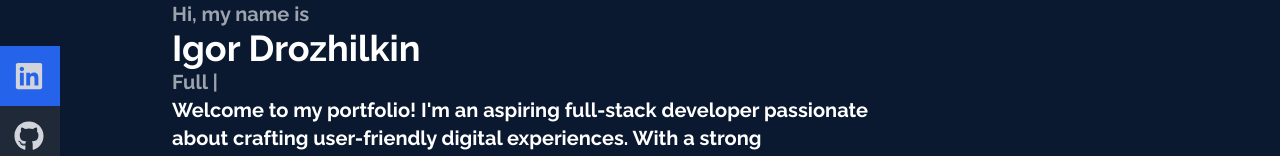
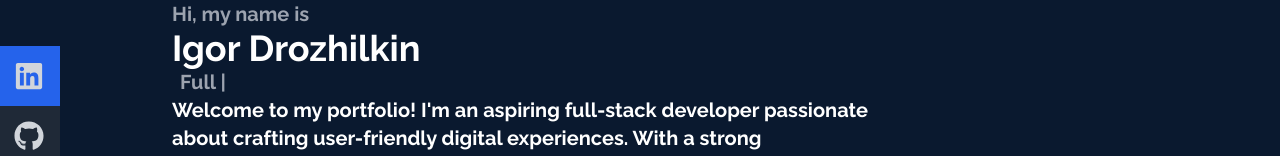
Before and after one commit to igd93/portfolio, a React (Vite) app: page / in a window 1280 px wide. Shown: the part 234-390 px from the top of the page. Built offline with nearby package versions, Linux system fonts and the light colour scheme.

Commit message:
decided to add a bit of a padding to the left in Typed component

```diff
--- a/index.html
+++ b/index.html
@@ -1,8 +1,6 @@
 <!doctype html>
 <html lang="en">
   <head>
-    <meta charset="UTF-8" />
-    <meta name="viewport" content="width=device-width, initial-scale=1.0" />
     <title>Portfolio</title>
   </head>
   <body>
--- a/src/components/Home.jsx
+++ b/src/components/Home.jsx
@@ -12,7 +12,7 @@ const Home = () => {
         <h1 className="text-4xl font-bold text-white">Igor Drozhilkin</h1>
         <p>
           <Typed
-            className="text-gray-400 text-xl font-bold"
+            className="text-gray-400 text-xl font-bold pl-2"
             strings={[
               "Full Stack Engineer",
               "Front-end engineer",
```
